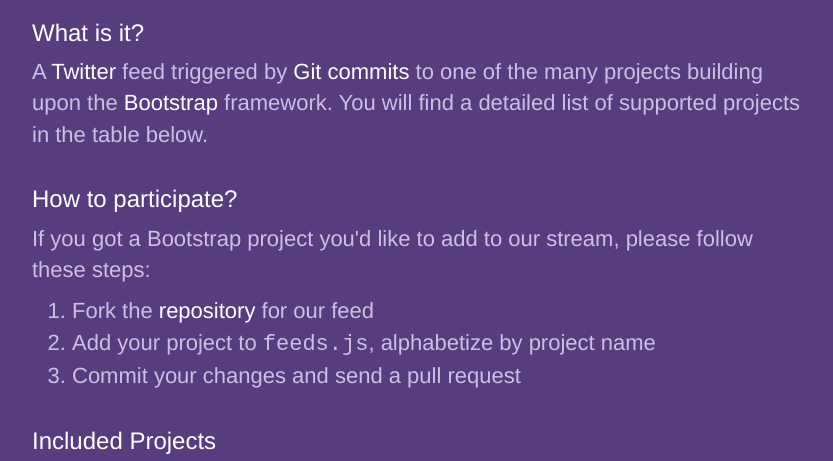
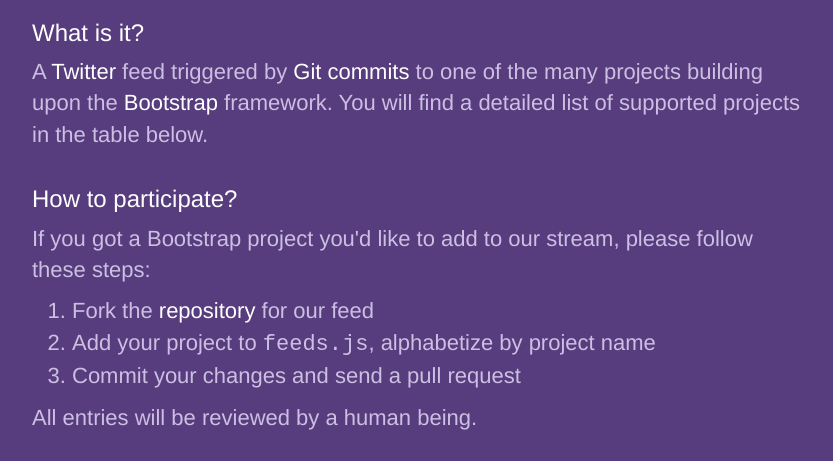
Before and after one commit to gitbootstrap/feeds, a plain HTML site: page index.html in a window 1280 px wide. Shown: the part 92-553 px from the top of the page, without its empty margins (223-1056 px from the left). Drawn offline with nearby package versions, Linux system fonts and the light colour scheme.

Commit message:
Update files

```diff
--- a/index.html
+++ b/index.html
@@ -29,6 +29,7 @@
             <li>Add your project to <code>feeds.js</code>, alphabetize by project name</li>
             <li>Commit your changes and send a pull request</li>
           </ol>
+          All entries will be reviewed by a human being.
         </p>
 
         <h3 id="projects">Included Projects</h3>
```
Also changed, not shown: README.md.
